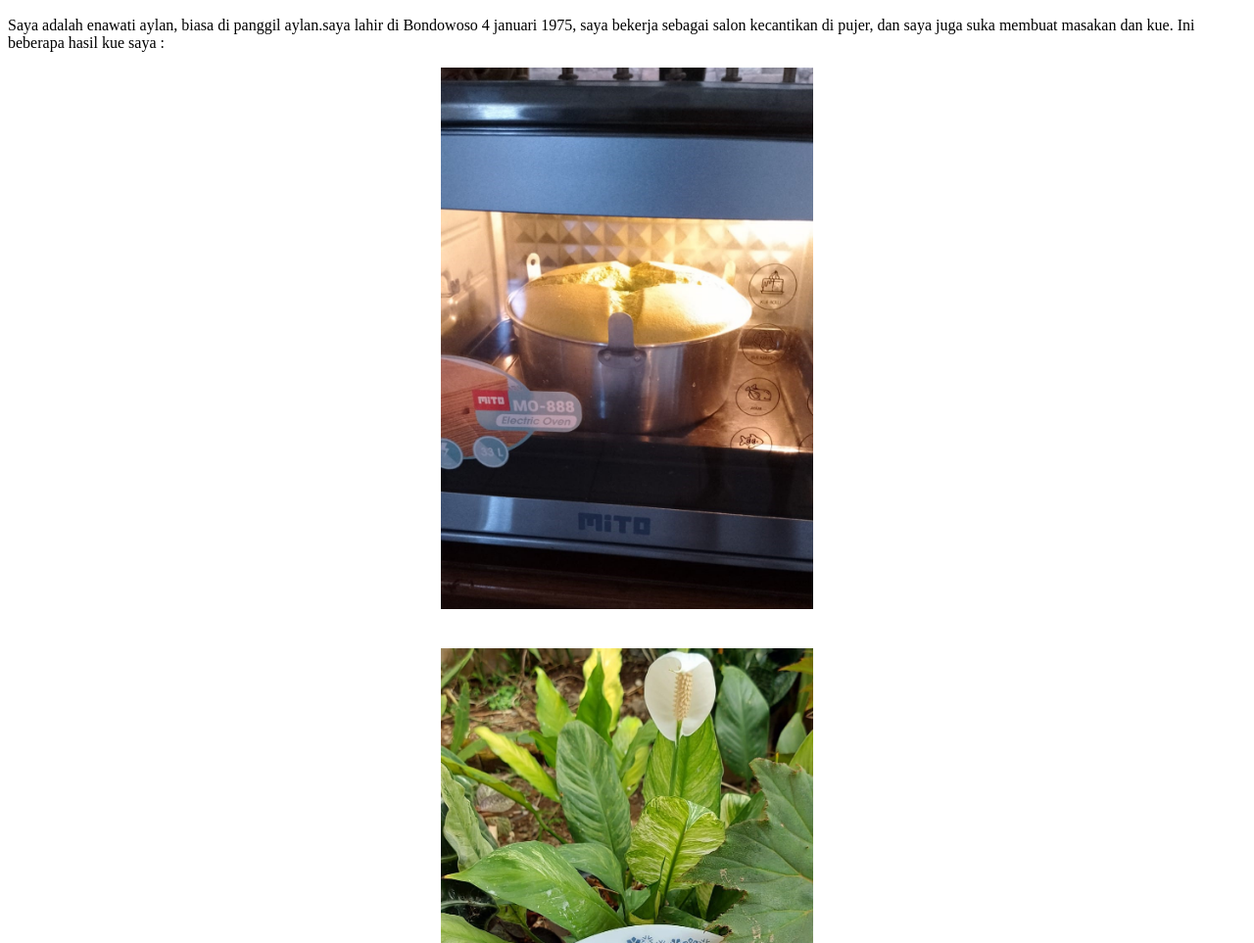
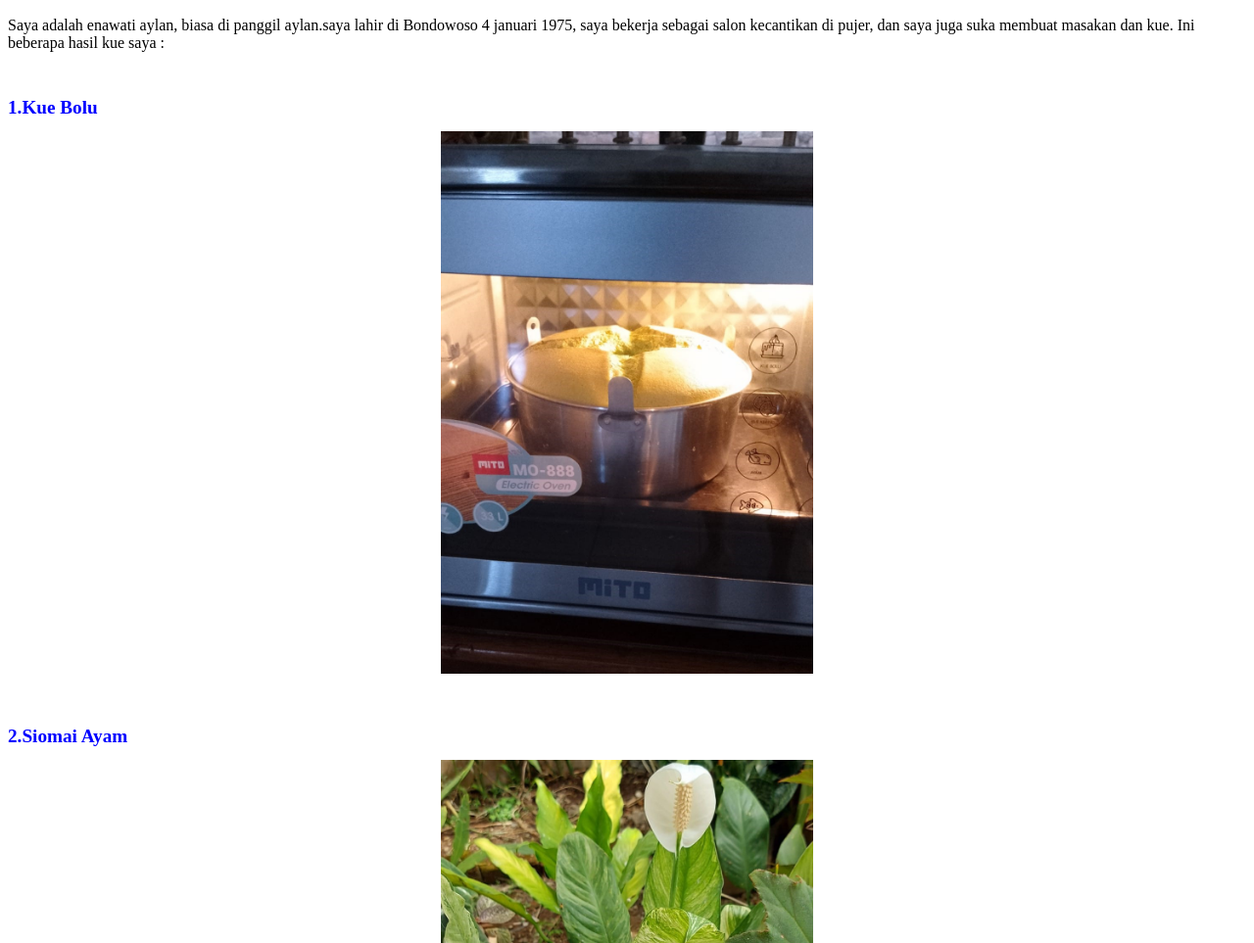
Before and after one commit to HoseaDev1/profile_aylan, a plain HTML site: page index.html in a window 1280 px wide. Shown: the part 447-1410 px from the top of the page at 98% size. Drawn offline with Linux system fonts and the light colour scheme.

Commit message:
create index.html file

```diff
--- a/index.html
+++ b/index.html
@@ -11,10 +11,12 @@
     <center><h1 style="font-size: 4vw">PROFILE ERNAWATI</h1></center>
     <center><img src="image/gambar_ernawati.png" alt="ernawati.img" style="width:25%"></center>
     <p style="font-size: 1,5vw">Saya adalah enawati aylan, biasa di panggil aylan.saya lahir di Bondowoso 4 januari 1975, saya bekerja sebagai salon kecantikan di pujer, dan saya juga suka membuat masakan dan kue.
-    Ini beberapa hasil kue saya : </p>
+    Ini beberapa hasil kue saya : </p><br>
+    <h1 style="font-size: 1.5vw" id="nama_kue">1.Kue Bolu</h1>
     <center><img src="image/makanan1.jpeg" alt="makanan 1" style="width:30%"></center>
     <br>
     <br>
+    <h1 style="font-size: 1.5vw" id="nama_kue">2.Siomai Ayam</h1>
     <center><img src="image/makanan2.jpeg" alt="makanan 2" style="width:30%"></center>
 </body>
 </html>
--- a/style.css
+++ b/style.css
@@ -1,3 +1,6 @@
 h1{
     color: red;
 }
+#nama_kue{
+    color: blue;
+}
```
